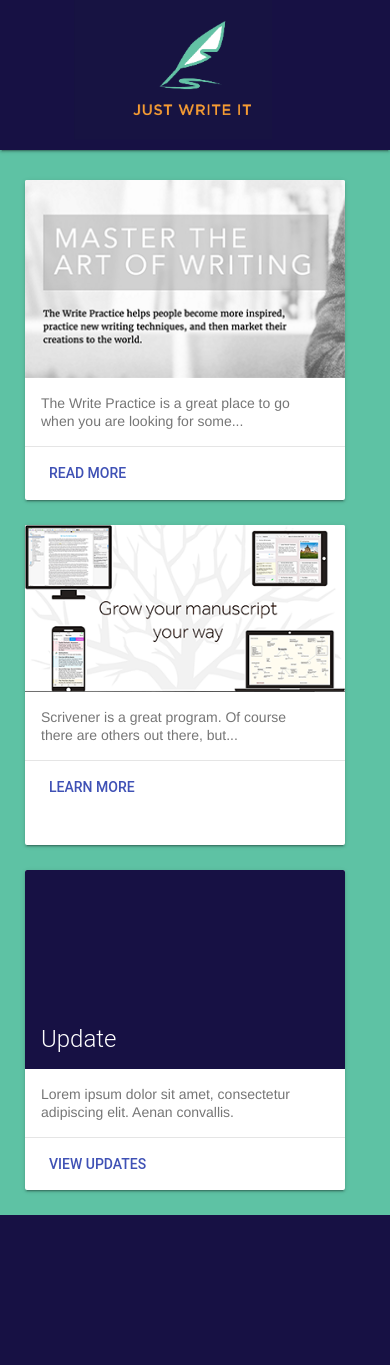
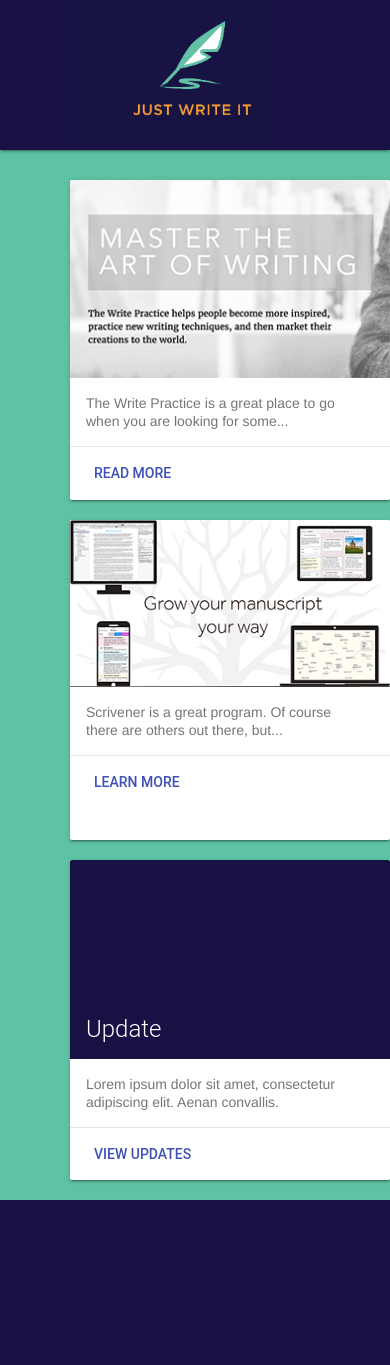
Before and after one commit to skylerdegrote/just-write-it-noauth, a PHP site: page /resources.php in a window 390 px wide. After the commit the page ends 1200 px from the top, so only its background shows below. Run offline with PHP 8.4, Linux system fonts and the light colour scheme; style sheets or scripts are compiled from the project's sources; some libraries are stand-ins or nearby versions.

Commit message:
added another media query

```diff
--- a/styles/resources.css
+++ b/styles/resources.css
@@ -62,29 +62,30 @@ body {
   font-size: 14px;
   font-weight: 500; }
 
-@media screen and (max-width: 1050px) {
-  main {
-    width: 900px;
-    margin: 0 auto; }
-
-  .demo-card-square.mdl-card {
-    width: 35%;
-    min-height: 320px;
-    float: left;
-    margin-bottom: 25px;
-    margin-left: auto; } }
-@media screen and (max-width: 600px) {
+@media screen and (max-width: 1100px) {
   .container {
     min-height: 950px;
-    width: 350px;
+    width: 690px;
     margin: 0 auto; }
 
   .demo-card-square.mdl-card {
     width: 320px;
     height: 320px;
-    float: none; }
+    float: left;
+    margin-bottom: 20px; } }
+@media screen and (max-width: 700px) {
+  .container {
+    min-height: 950px;
+    width: 250px;
+    margin: 0 auto; }
+
+  .demo-card-square.mdl-card {
+    width: 320px;
+    height: 320px;
+    float: none;
+    margin-bottom: 20px; }
 
   .writepractice, .scrivener {
-    width: 500px; } }
+    width: 800px; } }
 
 /*# sourceMappingURL=resources.css.map */
--- a/styles/resources.scss
+++ b/styles/resources.scss
@@ -63,41 +63,33 @@
   font-weight: 500;
 }
 
-@media screen and (max-width: 1050px) {
-  main{
-//    min-height:1050px;
-//    padding-top:250px;
-    width:900px;
-    margin:0 auto;
+
+  @media screen and (max-width: 1100px) {
+    .container{
+      min-height:950px;
+      width:690px;
+      margin:0 auto;
+    }
+    .demo-card-square.mdl-card {
+      width: 320px;
+      height: 320px;
+      float: left;
+      margin-bottom:20px;
+    }
   }
-
-  .demo-card-square.mdl-card {
-    width: 35%;
-    min-height: 320px;
-    float: left;
-    margin-bottom:25px;
-    margin-left: auto;
-    margin-right:auto;
-  }
-//  .writepractice, .scrivener{
-//    width:90%;
-//  }
-//}
-//.mdl-color--white{
-//    padding:30px;}
-  }
-  @media screen and (max-width: 600px) {
+  @media screen and (max-width: 700px) {
   .container{
     min-height:950px;
-    width:350px;
+    width:250px;
     margin:0 auto;
   }
   .demo-card-square.mdl-card {
     width: 320px;
     height: 320px;
     float: none;
+    margin-bottom:20px;
   }
   .writepractice, .scrivener{
-    width:500px;
+    width:800px;
   }
 }
```
Also changed, not shown: 1 other file.
